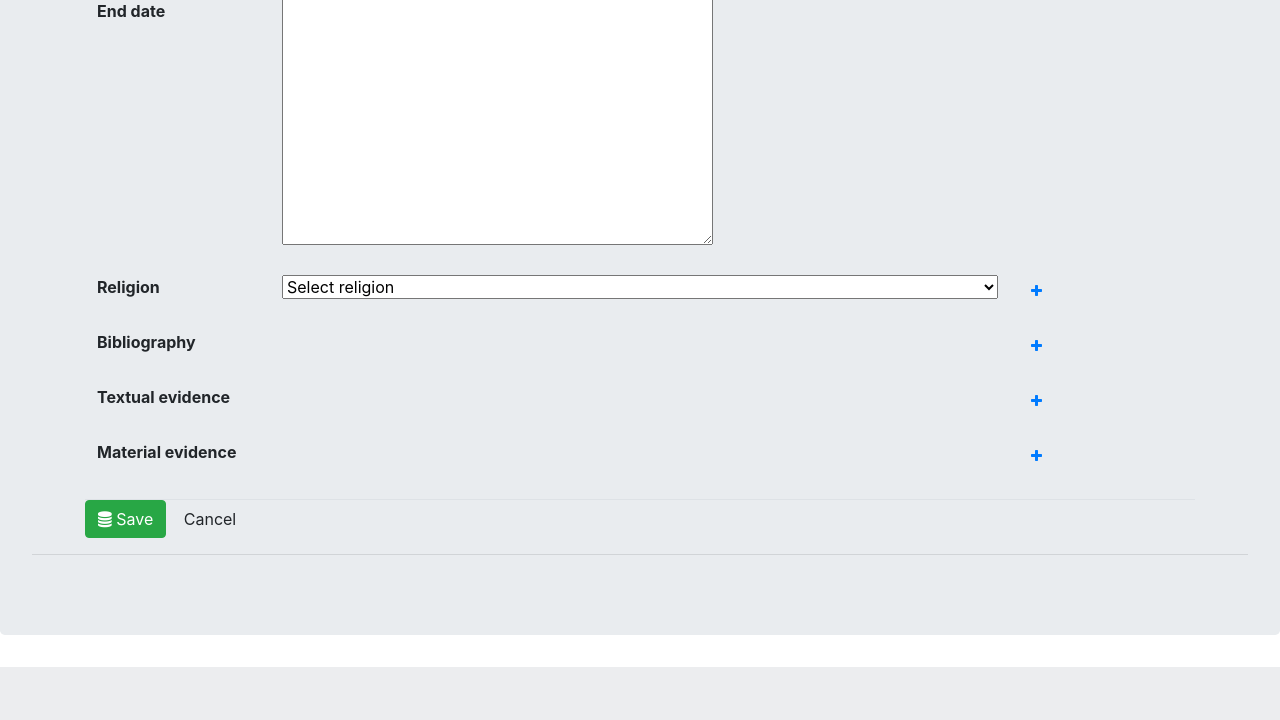
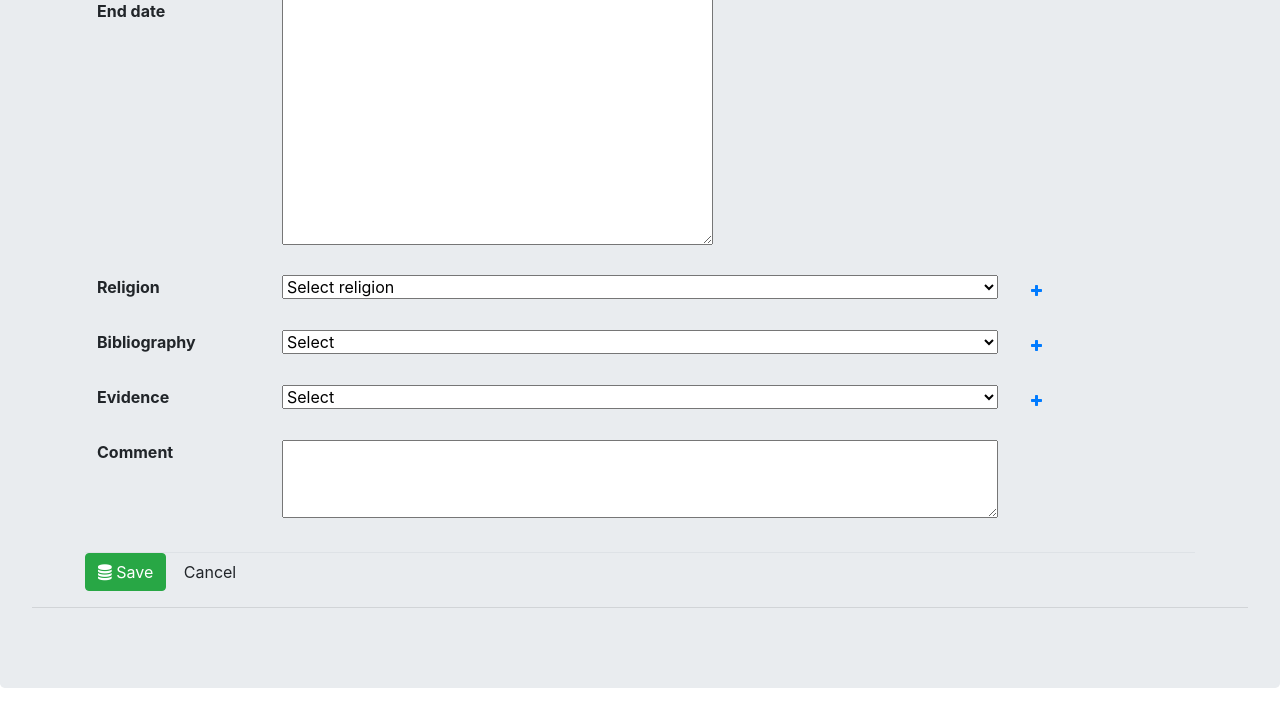
Before and after one commit to Kandroodi/WaterSystem, a Django app: page /institution/new/ in a window 1280 px wide, after a click that opens the changed part. Shown: the part 740-1460 px from the top of the page. Before the commit the page ends 1407 px from the top, so only its background shows below. Run offline with Django 3.2, Linux system fonts and the light colour scheme; data that the repository does not hold is empty; some libraries are stand-ins or nearby versions.

Commit message:
institution new form

```diff
--- a/installations/forms.py
+++ b/installations/forms.py
@@ -64,6 +64,9 @@ class InstitutionForm(ModelForm):
     #                              'data-minimum-input-length': '0'}),
     #     required=False
     # )
+    comment = forms.CharField(widget=forms.Textarea(
+        attrs={'style': 'width:100%', 'rows': 3}),
+        required=False)
 
     class Meta:
         model = Institution
--- a/installations/templates/installations/_institution_form.html
+++ b/installations/templates/installations/_institution_form.html
@@ -41,26 +41,23 @@
     </tr>
     <tr class="d-flex">
         <th class="col-2">Bibliography</th>
-        <td class="col-8">{{form.bibliography}}</td>
+        <td class="col-8">{{form.secondary_literature}}</td>
         <td><a class = "btn btn-link btn-sm ml-auto" target = "_blank"
-           href ="{% url 'installations:bibliography-insert' %}"
+           href ="{% url 'installations:secondaryliterature-insert' %}"
            role="button"><i class="fa fa-plus"></i></a>
         </td>
     </tr>
     <tr class="d-flex">
-        <th class="col-2">Textual evidence</th>
-        <td class="col-8">{{form.textual_evidence}}</td>
+        <th class="col-2">Evidence</th>
+        <td class="col-8">{{form.evidence}}</td>
         <td><a class = "btn btn-link btn-sm ml-auto" target = "_blank"
-           href ="{% url 'installations:textualevidence-insert' %}"
+           href ="{% url 'installations:evidence-insert' %}"
            role="button"><i class="fa fa-plus"></i></a>
         </td>
     </tr>
     <tr class="d-flex">
-        <th class="col-2">Material evidence</th>
-        <td class="col-8">{{form.material_evidence}}</td>
-        <td><a class = "btn btn-link btn-sm ml-auto" target = "_blank"
-           href ="{% url 'installations:materialevidence-insert' %}"
-           role="button"><i class="fa fa-plus"></i></a>
+        <th class="col-2">Comment</th>
+        <td class="col-8">{{form.comment}}</td>
         </td>
     </tr>
 </table>
```
